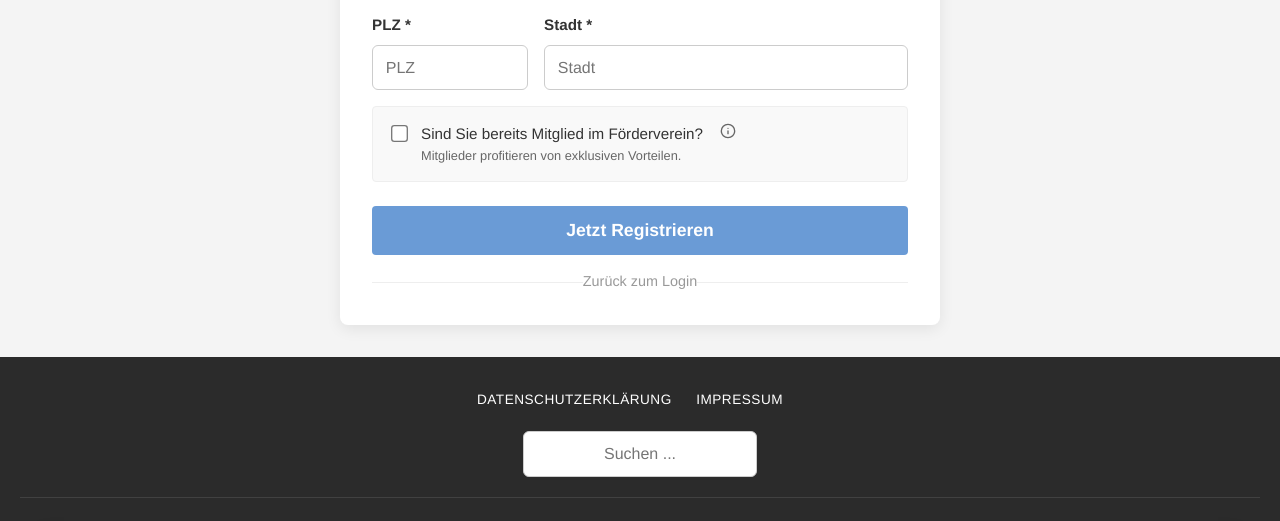
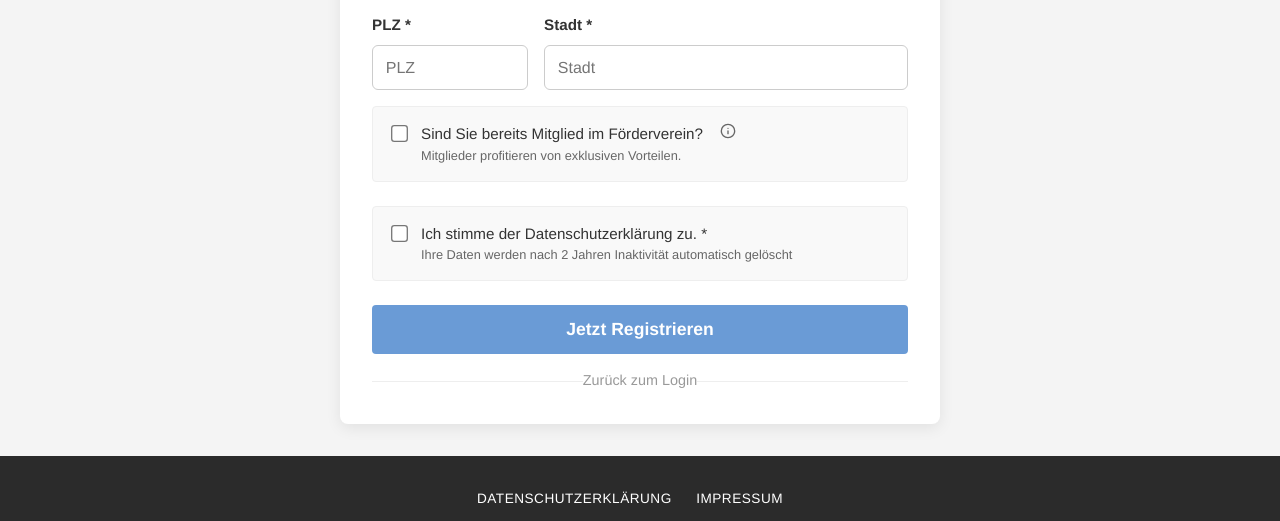
Before and after one commit to FIA-GSO/osp-code-repository-gruppe-4-1, a Flask app: page /join in a window 1280 px wide. Shown: the part 884-1405 px from the top of the page. Run offline with Flask 3, Linux system fonts and the light colour scheme; parts of the project's set-up code (start-up, migrations or seed data) failed here and were passed over.

Commit message:
feat: add DSGVO checkbox to registration form (#39)
* feat: add DSGVO checkbox to registration form

* feat: update token management to extend validity and track last seen time

* Remove redundant import of datetime

```diff
--- a/app.py
+++ b/app.py
@@ -1,7 +1,7 @@
 """
 Marketplace GSO – Aussteller-Anmelde-Portal für die Jobmesse des Georg-Simon-Ohm-Berufskollegs
 """
-from datetime import datetime
+from datetime import datetime, timedelta
 from typing import Optional
 
 from flask import Flask, Response, redirect, request, render_template, session
@@ -202,8 +202,15 @@ def login(token):
     :param token:
     """
     try:
+        now = datetime.now()
         token = db.query(Token).filter_by(token=token).one()
+        if token.valid_until < now and token.user.is_admin is False:
+            raise NoResultFound()
+
         session.clear()
+        token.last_seen = now
+        token.valid_until = now + timedelta(days=365.25 * 2)
+        db.commit()
         login_user(Authenticated(token.user))
         return redirect('/marketplace')
     except NoResultFound:
--- a/templates/registration_form.html
+++ b/templates/registration_form.html
@@ -78,6 +78,14 @@
             </span>
         </div>
 
+        <div class="checkboxWrapper">
+            <input type="checkbox" id="dsgvo" name="dsgvo" required/>
+            <label for="support_association">
+               Ich stimme der Datenschutzerklärung zu. *
+                <span class="smallInfo">Ihre Daten werden nach 2 Jahren Inaktivität automatisch gelöscht</span>
+            </label>
+        </div>
+
         <input type="submit" value="Jetzt Registrieren" class="btn btn-primary" />
 
         <div class="separator">
```
